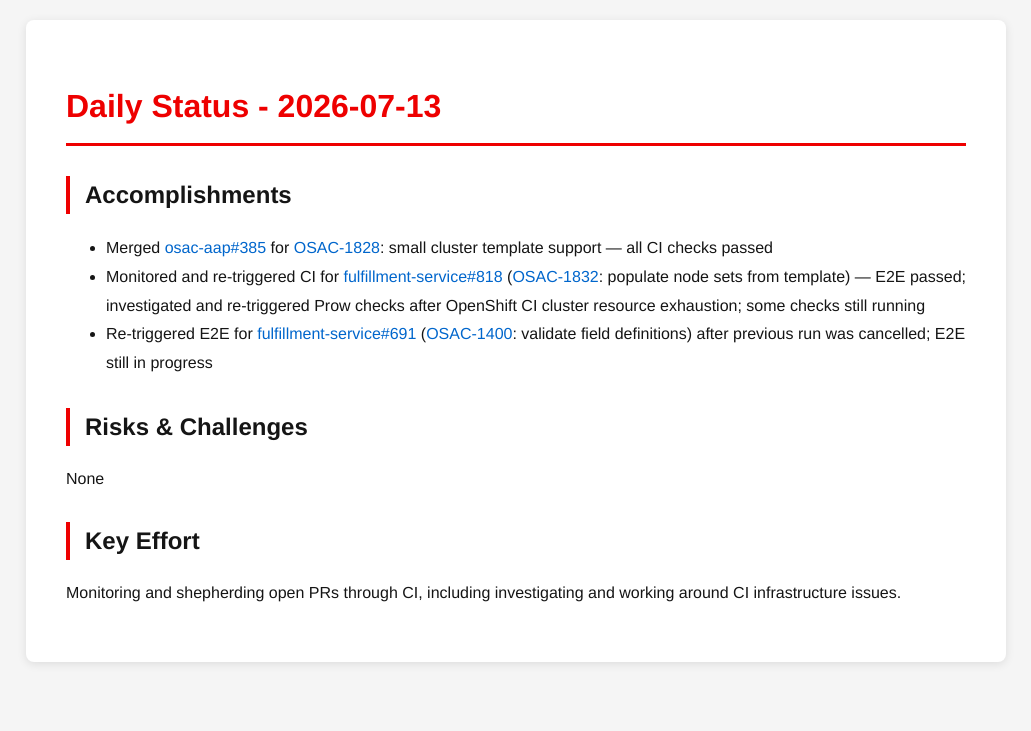
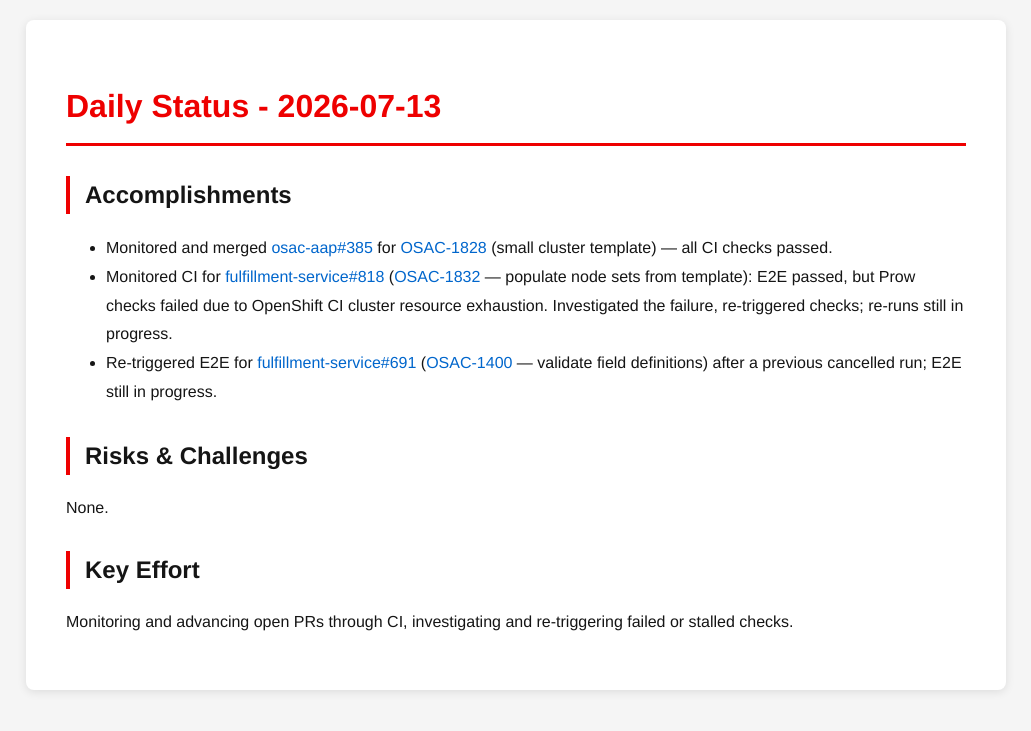
Before and after one commit to tzvatot/daily-status, a Jekyll site: the page built from 2026-07-13.md, in a window 1280 px wide. Shown: the top 731 px of the page, without its empty margins (124-1155 px from the left). Built offline with Jekyll 4.4.1, drawn with Linux system fonts in a browser that asks for light colours.

Commit message:
Daily status update - 2026-07-13

```diff
--- a/2026-07-13.md
+++ b/2026-07-13.md
@@ -7,12 +7,12 @@
 # Daily Status - 2026-07-13
 
 ## Accomplishments
-- Merged [osac-aap#385](https://github.com/osac-project/osac-aap/pull/385) for [OSAC-1828](https://redhat.atlassian.net/browse/OSAC-1828): small cluster template support — all CI checks passed
-- Monitored and re-triggered CI for [fulfillment-service#818](https://github.com/osac-project/fulfillment-service/pull/818) ([OSAC-1832](https://redhat.atlassian.net/browse/OSAC-1832): populate node sets from template) — E2E passed; investigated and re-triggered Prow checks after OpenShift CI cluster resource exhaustion; some checks still running
-- Re-triggered E2E for [fulfillment-service#691](https://github.com/osac-project/fulfillment-service/pull/691) ([OSAC-1400](https://redhat.atlassian.net/browse/OSAC-1400): validate field definitions) after previous run was cancelled; E2E still in progress
+- Monitored and merged [osac-aap#385](https://github.com/osac-project/osac-aap/pull/385) for [OSAC-1828](https://redhat.atlassian.net/browse/OSAC-1828) (small cluster template) — all CI checks passed.
+- Monitored CI for [fulfillment-service#818](https://github.com/osac-project/fulfillment-service/pull/818) ([OSAC-1832](https://redhat.atlassian.net/browse/OSAC-1832) — populate node sets from template): E2E passed, but Prow checks failed due to OpenShift CI cluster resource exhaustion. Investigated the failure, re-triggered checks; re-runs still in progress.
+- Re-triggered E2E for [fulfillment-service#691](https://github.com/osac-project/fulfillment-service/pull/691) ([OSAC-1400](https://redhat.atlassian.net/browse/OSAC-1400) — validate field definitions) after a previous cancelled run; E2E still in progress.
 
 ## Risks & Challenges
-None
+None.
 
 ## Key Effort
-Monitoring and shepherding open PRs through CI, including investigating and working around CI infrastructure issues.
+Monitoring and advancing open PRs through CI, investigating and re-triggering failed or stalled checks.
```
